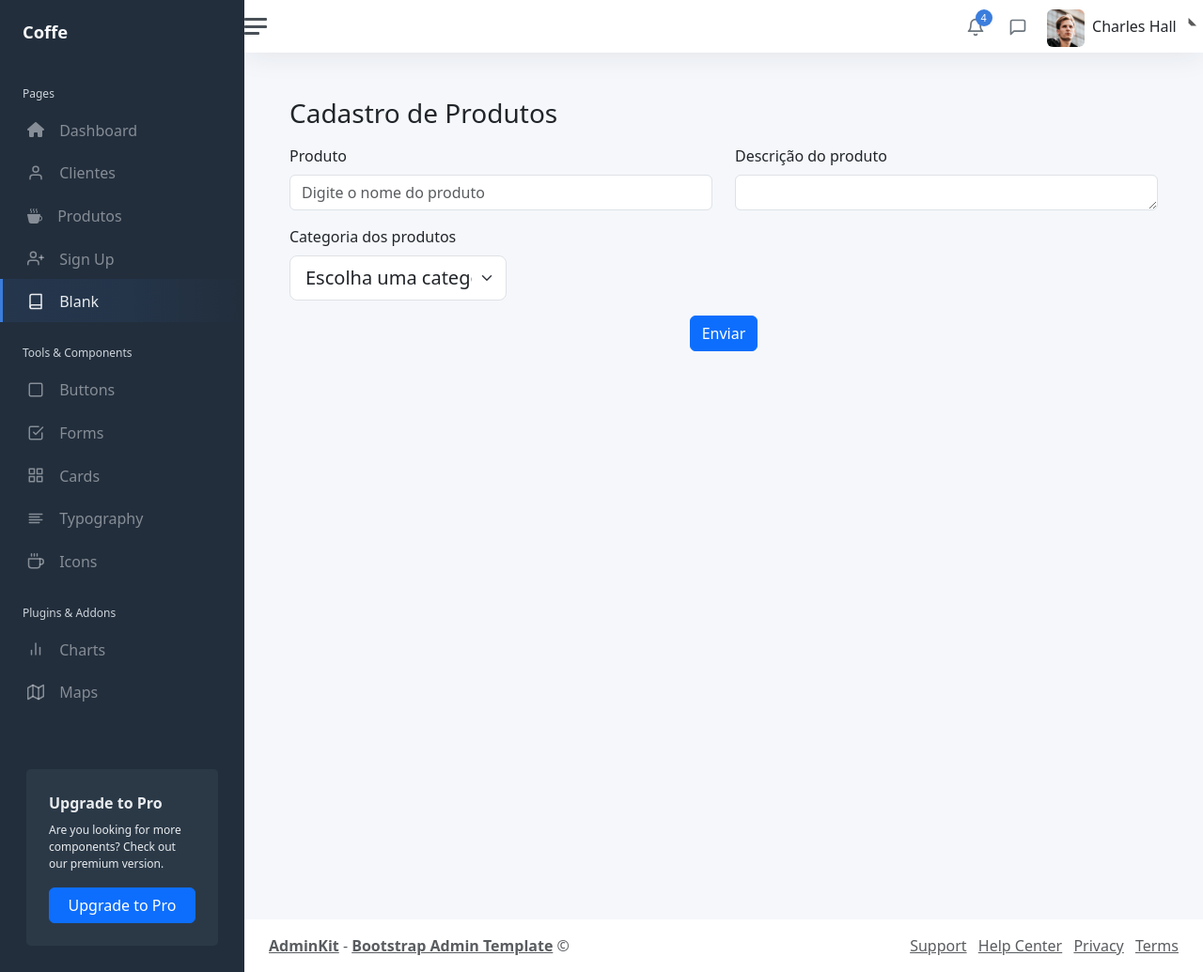
After one commit to SEngPablo/cafeteria, a PHP site: page /formproduto.php in a window 1280 px wide. The commit adds this page. Shown: the whole page at 94% size. Run offline with PHP 8.4, Linux system fonts and the light colour scheme.

Commit message:
criacao form categoria produtos

```diff
--- a/dashboard.php
+++ b/dashboard.php
@@ -24,6 +24,8 @@
 	</div>
 
 	<script src="js/app.js"></script>
+	<script src="https://cdn.jsdelivr.net/npm/bootstrap@5.3.2/dist/js/bootstrap.bundle.min.js" integrity="sha384-C6RzsynM9kWDrMNeT87bh95OGNyZPhcTNXj1NW7RuBCsyN/o0jlpcV8Qyq46cDfL" crossorigin="anonymous"></script>
+
 
 </body>
 
--- /dev/null
+++ b/formproduto.php
@@ -0,0 +1,65 @@
+<!DOCTYPE html>
+<html lang="pt-br">
+
+<head>
+
+	<?php include 'header.php'?>
+
+<body>
+	<div class="wrapper">
+        <?php include 'menu.php' ?>
+
+
+		<div class="main">
+        <?php include 'topo.php' ?>
+
+		<main class="content">
+			<form action="" method="post">
+				<div class="container-fluid p-0">
+
+					<h1 class="h3 mb-3">Cadastro de Produtos</h1>
+
+					<div class="row">
+					<div class="mb-3 col-6">
+  <label for="produto" class="form-label">Produto</label>
+  <input type="text" class="form-control" id="produto" placeholder="Digite o nome do produto">
+</div>
+<div class="mb-3 col-6">
+  <label for="descricao" class="form-label">Descrição do produto</label>
+  <textarea class="form-control" id="descricao" rows="1"></textarea>
+</div>
+					</div>
+
+					<div class="mb-3 col-3">
+						<label for="categoria" class="form-label">Categoria dos produtos</label>
+						<select
+							class="form-select form-select-lg"
+							name="categoria"
+							id="categoria"
+						>
+							<option selected>Escolha uma categoria</option>
+							<option value="bebidaquente">Bebida Quente</option>
+							<option value="bebidagelada">Bebida Gelada</option>
+							<option value="boloesobremesa">Bolo e Sobremesa</option>
+							<option value="sanduicheesalgado">Sanduiche e Salgado</option>
+						</select>
+					</div>
+
+
+				</div>
+<div style="text-align:center; justify-content:center; display: block; width:100%; margin-top: 10px;"><input type="submit" value="Enviar" class="btn btn-primary"></div>
+				</form>
+			</main>
+
+<footer class="footer">
+    <?php include 'footer.php' ?>
+
+</footer>
+		</div>
+	</div>
+
+	<script src="js/app.js"></script>
+
+</body>
+
+</html>
--- a/header.php
+++ b/header.php
@@ -14,3 +14,6 @@
 
     	<link href="css/app.css" rel="stylesheet">
     	<link href="https://fonts.googleapis.com/css2?family=Inter:wght@300;400;600&display=swap" rel="stylesheet">
+		<link href="https://cdn.jsdelivr.net/npm/bootstrap@5.3.2/dist/css/bootstrap.min.css" rel="stylesheet" integrity="sha384-T3c6CoIi6uLrA9TneNEoa7RxnatzjcDSCmG1MXxSR1GAsXEV/Dwwykc2MPK8M2HN" crossorigin="anonymous">
+		<link rel="stylesheet" href="https://cdn.jsdelivr.net/npm/bootstrap-icons@1.11.3/font/bootstrap-icons.min.css">
+		<link href="https://cdnjs.cloudflare.com/ajax/libs/font-awesome/6.5.1/css/all.min.css" rel="stylesheet"></link>
--- a/index.php
+++ b/index.php
@@ -26,6 +26,8 @@
 	</div>
 
 	<script src="js/app.js"></script>
+	<script src="https://cdn.jsdelivr.net/npm/bootstrap@5.3.2/dist/js/bootstrap.bundle.min.js" integrity="sha384-C6RzsynM9kWDrMNeT87bh95OGNyZPhcTNXj1NW7RuBCsyN/o0jlpcV8Qyq46cDfL" crossorigin="anonymous"></script>
+
 
 </body>
 
--- a/menu.php
+++ b/menu.php
@@ -11,7 +11,7 @@
 
 					<li class="sidebar-item">
 						<a class="sidebar-link" href="dashboard.php">
-              <i class="align-middle" data-feather="sliders"></i> <span class="align-middle">Dashboard</span>
+              <i class="align-middle fa-solid fa-house"></i> <span class="align-middle">Dashboard</span>
             </a>
 					</li>
 
@@ -22,8 +22,8 @@
 					</li>
 
 					<li class="sidebar-item">
-						<a class="sidebar-link" href="pages-sign-in.html">
-              <i class="align-middle" data-feather="log-in"></i> <span class="align-middle">Sign In</span>
+						<a class="sidebar-link" href="formproduto.php">
+              <i class="align-middle bi bi-cup-hot-fill"></i> <span class="align-middle">Produtos</span>
             </a>
 					</li>
 
```
Also changed, not shown: footer.php (line endings or trailing spaces).
